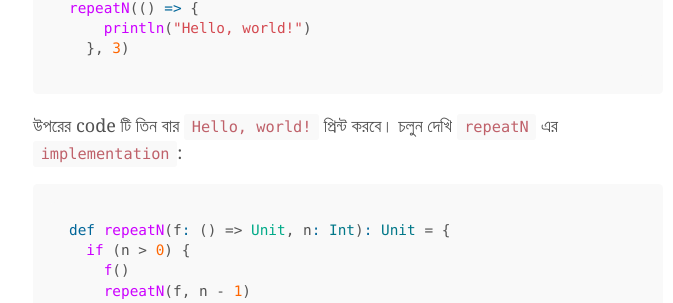
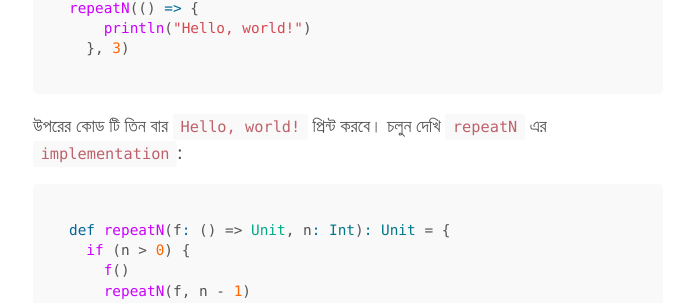
Before and after one commit to JobaerChowdhury/jobaerchowdhury.github.io, a Jekyll site: the page built from _posts/2018-07-26-scala-control-abstraction.md, in a window 1280 px wide and 900 px high, scrolled down 992 px. Shown: the part 147-450 px from the top of the window, without its empty margins (292-965 px from the left). Built offline with Jekyll 4.4.1, drawn with Linux system fonts in a browser that asks for light colours; some of the changed text lies outside the part shown.

Commit message:
Proof read

````diff
--- a/_posts/2018-07-26-scala-control-abstraction.md
+++ b/_posts/2018-07-26-scala-control-abstraction.md
@@ -41,7 +41,7 @@
   }, 3)
 ```
 
-উপরের code টি তিন বার `Hello, world!` প্রিন্ট করবে। চলুন দেখি `repeatN` এর `implementation`:
+উপরের কোড টি তিন বার `Hello, world!` প্রিন্ট করবে। চলুন দেখি `repeatN` এর `implementation`:
 
 ```scala
 def repeatN(f: () => Unit, n: Int): Unit = {
@@ -117,7 +117,7 @@
 
 এখানে দুটি বিষয় লক্ষণীয়।
 * `repeatC` একটি [recursive function](https://alvinalexander.com/scala/scala-recursion-examples-recursive-programming)
-* `parameter` গুলি দুটি group এ নেয়া হয়েছে, যাতে আমরা `,` ব্যবহার না করে `()` দিয়ে `parameter` গুলোকে আলাদা করতে পারি।
+* `parameter` গুলি দুটি `group` এ নেয়া হয়েছে, যাতে আমরা `,` ব্যবহার না করে `()` দিয়ে `parameter` গুলোকে আলাদা করতে পারি।
 
 ### চতুর্থ ধাপঃ until সহ প্রথম প্রচেষ্টা
 
@@ -175,8 +175,8 @@
 `scala` তে `new {}` দিয়ে আমরা একটি `anonymous object` তৈরি করতে পারি। কাজেই উপরের `foo` যা করছে তা হলঃ
 
 * `new {}` দিয়ে একটি `object` তৈরি করছে, যার `constructor parameter` এ একটি কোড ব্লক পাঠানো যায়।
-* ঐ `object` টিতে `bar` নামে একটি ফাংশান আছে, যেটা `parameter` হিসাবে আরেকটি কোড ব্লক নেয়।
-* যদি `condition` কোড ব্লক টি `true evaluate` করে, তাহলে `bar` ফাংশান `body` নামক কোড ব্লকটি (যেটা আমরা `constructor parameter`
+* ঐ `object` টিতে `bar` নামে একটি `method` আছে, যেটা `parameter` হিসাবে আরেকটি কোড ব্লক নেয়।
+* যদি `condition` কোড ব্লক টি `true evaluate` করে, তাহলে `bar` ফাংশান, `body` নামক কোড ব্লকটি (যেটা আমরা `constructor parameter`
    হিসাবে পাঠিয়েছি) `execute` করবে.
 
 আমরা নিচের মত করে `foo` এবং `bar` কে ব্যবহার করতে পারব।
````
